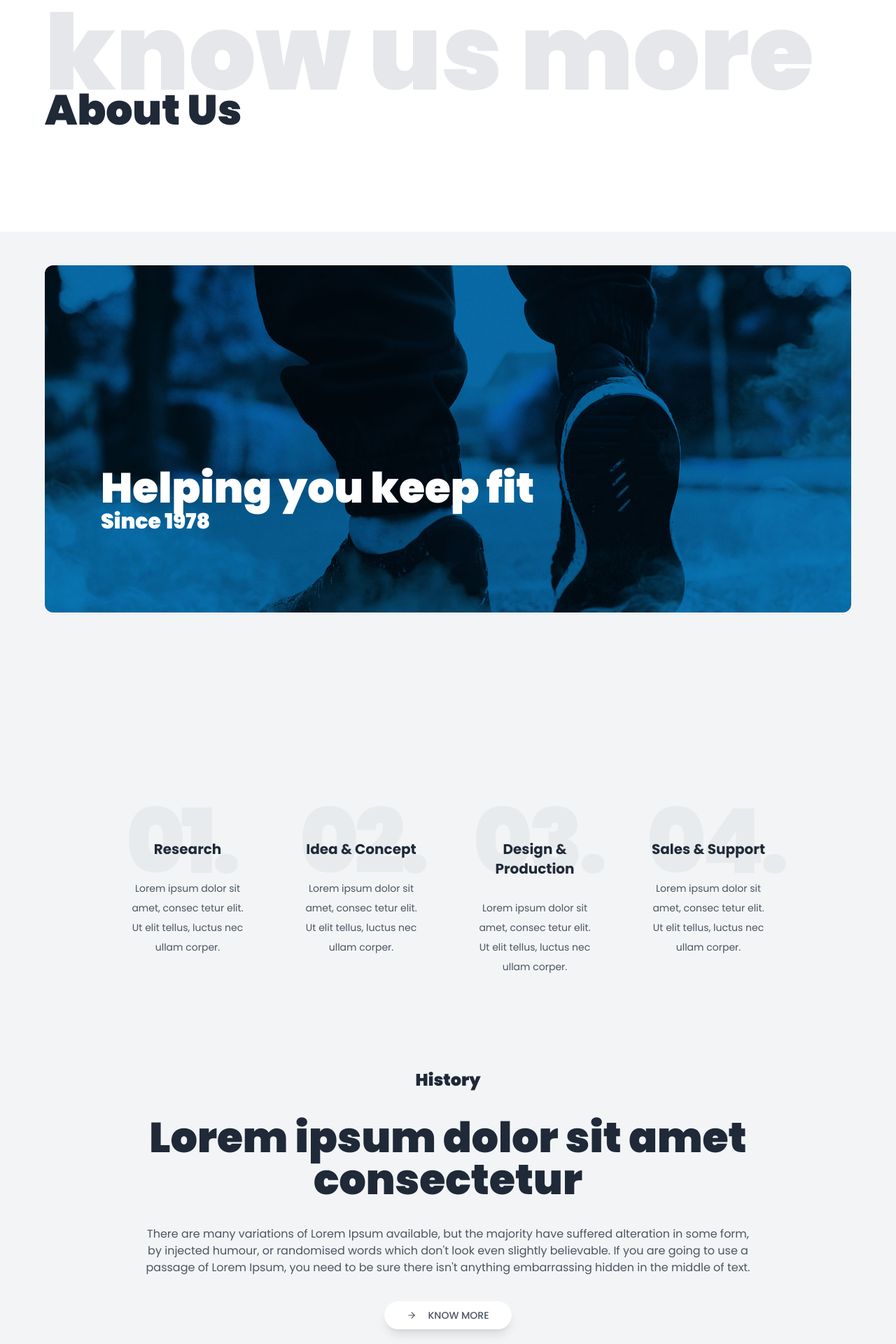
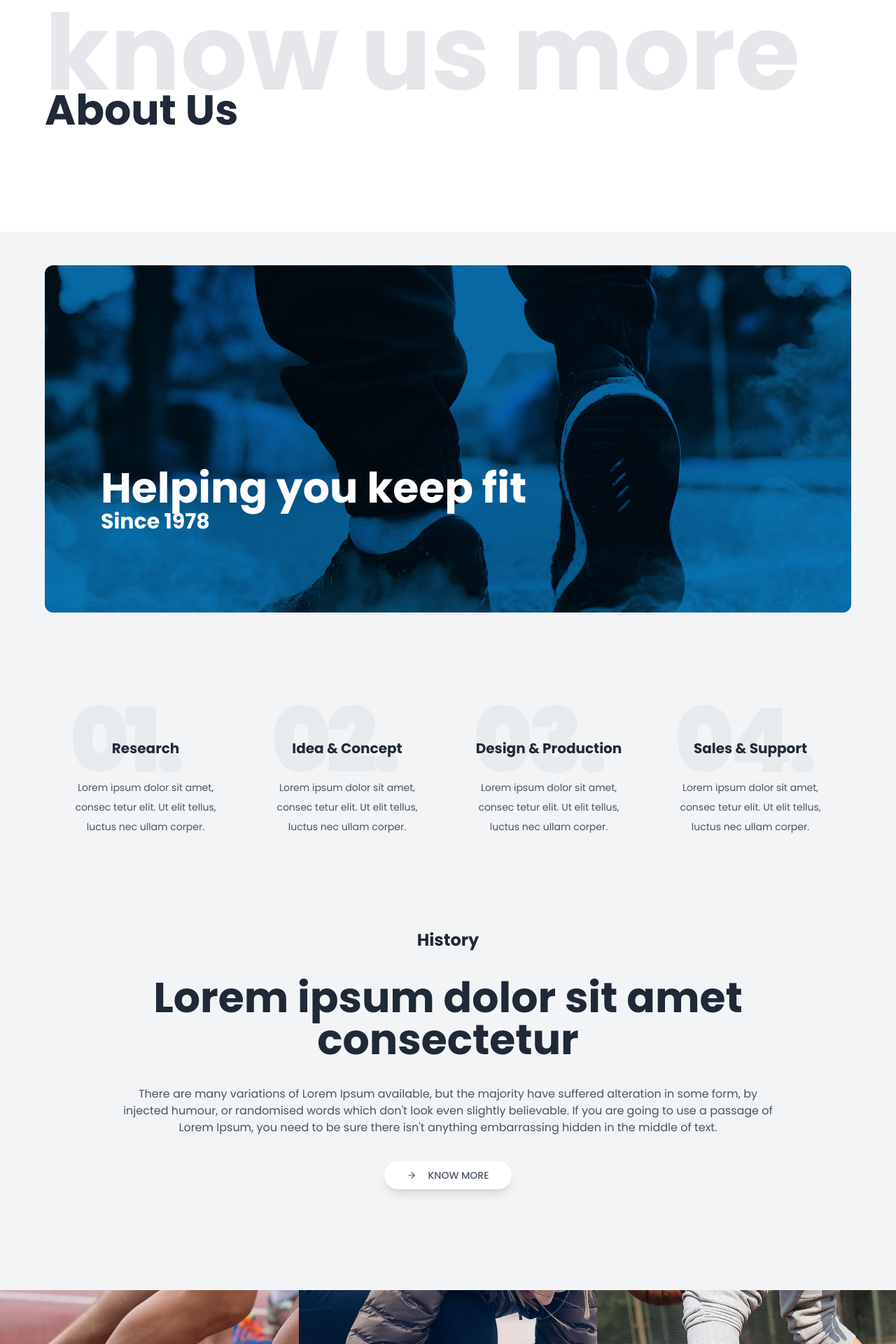
Before and after one commit to imarcowenzel/sneaker-peek-store, a Next.js app: page /about in a window 1280 px wide. Shown: the part 220-2140 px from the top of the page at 70% size. Built offline with nearby package versions, Linux system fonts and the light colour scheme.

Commit message:
Refactoring about and contact

```diff
--- a/src/app/(root)/(routes)/about/page.tsx
+++ b/src/app/(root)/(routes)/about/page.tsx
@@ -20,8 +20,9 @@ const About = () => {
 
       <article className="px-5 py-8 md:p-12">
         <div className="mx-auto flex w-full max-w-3xl md:max-w-5xl lg:max-w-6xl 2xl:max-w-7xl">
+
           <div
-            className="item-start flex w-full flex-col rounded-xl bg-cover bg-no-repeat px-9 pb-11 pt-40 font-black text-white md:p-12 md:pt-52 lg:px-20 lg:pb-28 lg:pt-72"
+            className="item-start flex w-full flex-col rounded-xl bg-cover bg-no-repeat px-9 pb-11 pt-40 font-bold text-white md:p-12 md:pt-52 lg:px-20 lg:pb-28 lg:pt-72"
             style={{ backgroundImage: "url('/sport-shoes-blue.jpg')" }}
           >
             <h2 className="text-4xl md:text-5xl lg:text-6xl">
@@ -30,14 +31,16 @@ const About = () => {
             <h2 className="text-xl lg:text-3xl">Since 1978</h2>
           </div>
         </div>
+
       </article>
 
-      <article className="w-full bg-cover bg-fixed bg-center px-8 py-14 lg:px-40 xl:py-36 2xl:p-14">
+      <article className="w-full bg-cover bg-fixed bg-center px-8 py-14 lg:px-20 xl:py-0 2xl:p-14 flex flex-col justify-center items-center">
 
         <Benefits />
-        <div className="mx-auto flex max-w-3xl flex-col gap-y-9 md:max-w-5xl md:items-center md:text-center lg:max-w-7xl">
-          <h3 className="text-2xl font-black text-gray-800">History</h3>
-          <h1 className="text-4xl font-black text-gray-800 md:text-5xl lg:text-6xl">
+
+        <div className="mx-auto flex max-w-4xl flex-col gap-y-9 md:max-w-5xl pb-36 md:items-center md:text-center xl:mx-0 justify-center w-full lg:max-7xl">
+          <h3 className="text-2xl font-bold text-gray-800">History</h3>
+          <h1 className="text-4xl font-bold text-gray-800 md:text-5xl lg:text-6xl">
             Lorem ipsum dolor sit amet consectetur
           </h1>
           <p className="text-justify text-sm leading-7 md:px-12 md:text-center lg:text-base 2xl:px-64">
@@ -62,7 +65,7 @@ const About = () => {
             }}
           >
             <div className="mx-auto flex pb-[10%] pt-[100%]">
-              <h2 className="text-3xl font-black italic text-white md:text-4xl lg:text-5xl">
+              <h2 className="text-3xl font-bold italic text-white md:text-4xl lg:text-5xl">
                 {title}
               </h2>
             </div>
--- /dev/null
+++ b/src/app/(root)/(routes)/contact/components/contact-details.tsx
@@ -0,0 +1,52 @@
+import { Metadata } from "next";
+
+import { contactDetailsData, contactPhoneData } from "@/utils/data";
+
+const ContactDetails = () => {
+  return (
+    <>
+      <article className="flex w-full justify-center px-8 pb-14 pt-10 md:px-14 md:pb-14 lg:pb-32 lg:pt-20">
+        <div className="flex w-full max-w-5xl flex-col items-center justify-evenly gap-y-12 md:flex-row">
+          {contactPhoneData.map((data) => (
+            <div key={data.key} className="flex flex-col items-center gap-y-2">
+              <data.icon className="h-14 w-14 text-primary" />
+              <div className="flex flex-col items-center">
+                <p className="text-xl font-bold text-gray-800 lg:text-3xl">
+                  {data.phone}
+                </p>
+                <p className="text-sm">{data.description}</p>
+              </div>
+            </div>
+          ))}
+        </div>
+      </article>
+
+      <article className="flex w-full justify-center  px-8 py-14 md:p-14">
+        <div className="flex w-full max-w-3xl flex-col items-center justify-between gap-y-12 md:max-w-5xl md:flex-row md:gap-x-12 md:gap-y-0 lg:max-w-7xl xl:gap-x-36">
+          <iframe
+            loading="lazy"
+            src="https://maps.google.com/maps?q=212%207th%20St%20SE%2C%20Washington%2C%20DC%2020003%2C%20USA&amp;t=m&amp;z=12&amp;output=embed&amp;iwloc=near"
+            title="212 7th St SE, Washington, DC 20003, USA"
+            aria-label="212 7th St SE, Washington, DC 20003, USA"
+            className="h-full w-full"
+          />
+          <div className="flex w-full flex-col gap-y-12 ">
+            <h1 className="text-4xl font-bold">Contact Details</h1>
+
+            {contactDetailsData.map((data) => (
+              <div key={data.key} className="flex flex-col gap-y-2">
+                <h2 className="text-xl font-bold">{data.title}</h2>
+                <p
+                  className="text-sm"
+                  dangerouslySetInnerHTML={{ __html: data.description }}
+                />
+              </div>
+            ))}
+          </div>
+        </div>
+      </article>
+    </>
+  );
+};
+
+export default ContactDetails;
--- /dev/null
+++ b/src/app/(root)/(routes)/contact/components/quick-assist.tsx
@@ -0,0 +1,56 @@
+import {
+  Accordion,
+  AccordionContent,
+  AccordionItem,
+  AccordionTrigger,
+} from "@/components/ui/accordion";
+import { contactAccordionData } from "@/utils/data";
+
+const QuickAssist = () => {
+  return (
+    <article className="flex w-full justify-center px-5 py-12 md:p-12 lg:px-0 lg:py-32">
+      <div className="flex w-full max-w-5xl flex-col items-center gap-y-5 md:gap-y-10">
+        <h1 className="text-center text-4xl font-bold md:text-5xl 2xl:text-6xl">
+          Quick Assist
+        </h1>
+
+        <div className="grid w-full grid-cols-1 gap-y-8 md:grid-cols-2 md:gap-x-12 md:gap-y-0 lg:max-w-5xl xl:max-w-7xl">
+          <Accordion type="single" collapsible className="w-full">
+            {contactAccordionData.map((contactData) => (
+              <AccordionItem
+                value={`value-${contactData.key}`}
+                key={contactData.key}
+                className="w-full"
+              >
+                <AccordionTrigger className="whitespace-nowrap px-4 py-3 text-left text-sm md:text-base">
+                  {contactData.title}
+                </AccordionTrigger>
+                <AccordionContent className="bg-white px-4 pt-4 text-sm md:text-base">
+                  {contactData.description}
+                </AccordionContent>
+              </AccordionItem>
+            ))}
+          </Accordion>
+
+          <Accordion type="single" collapsible className="w-full">
+            {contactAccordionData.map((contactData) => (
+              <AccordionItem
+                value={`value-${contactData.key}`}
+                key={contactData.key}
+              >
+                <AccordionTrigger className="px-4 py-3 text-sm md:text-base">
+                  {contactData.title}
+                </AccordionTrigger>
+                <AccordionContent className="bg-white px-4 pt-4 text-sm md:text-base">
+                  {contactData.description}
+                </AccordionContent>
+              </AccordionItem>
+            ))}
+          </Accordion>
+        </div>
+      </div>
+    </article>
+  );
+};
+
+export default QuickAssist;
--- a/src/app/(root)/(routes)/contact/page.tsx
+++ b/src/app/(root)/(routes)/contact/page.tsx
@@ -1,14 +1,8 @@
 import { Metadata } from "next";
 
-import {
-  Accordion,
-  AccordionContent,
-  AccordionItem,
-  AccordionTrigger,
-} from "@/components/ui/accordion";
-import { contactAccordionData, contactDetailsData, contactPhoneData } from "@/utils/data";
 import Banner from "@/components/banner";
-
+import ContactDetails from "./components/contact-details";
+import QuickAssist from "./components/quick-assist";
 
 export const metadata: Metadata = {
   title: "Contact - Sneaker Peek",
@@ -17,94 +11,10 @@ export const metadata: Metadata = {
 
 const Contact = () => {
   return (
-    <section className="flex min-w-[375px] flex-col">
+    <section className="flex flex-col">
       <Banner title="Contact Us" subtitle="get in touch" />
-
-      {/* Quick Assist */}
-      <article className="flex w-full justify-center px-5 py-12 md:p-12 lg:px-0 lg:py-32">
-        <div className="flex w-full max-w-5xl flex-col items-center gap-y-5 md:gap-y-10">
-          <h1 className="text-center text-4xl font-bold md:text-5xl 2xl:text-6xl">
-            Quick Assist
-          </h1>
-
-          <div className="grid w-full grid-cols-1 gap-y-8 md:grid-cols-2 md:gap-x-12 md:gap-y-0 lg:max-w-5xl xl:max-w-7xl">
-            <Accordion type="single" collapsible className="w-full">
-              {contactAccordionData.map((contactData) => (
-                <AccordionItem
-                  value={`value-${contactData.key}`}
-                  key={contactData.key}
-                  className="w-full"
-                >
-                  <AccordionTrigger className="whitespace-nowrap px-4 py-3 text-left text-sm md:text-base">
-                    {contactData.title}
-                  </AccordionTrigger>
-                  <AccordionContent className="bg-white px-4 pt-4 text-sm md:text-base">
-                    {contactData.description}
-                  </AccordionContent>
-                </AccordionItem>
-              ))}
-            </Accordion>
-
-            <Accordion type="single" collapsible className="w-full">
-              {contactAccordionData.map((contactData) => (
-                <AccordionItem
-                  value={`value-${contactData.key}`}
-                  key={contactData.key}
-                >
-                  <AccordionTrigger className="px-4 py-3 text-sm md:text-base">
-                    {contactData.title}
-                  </AccordionTrigger>
-                  <AccordionContent className="bg-white px-4 pt-4 text-sm md:text-base">
-                    {contactData.description}
-                  </AccordionContent>
-                </AccordionItem>
-              ))}
-            </Accordion>
-          </div>
-        </div>
-      </article>
-
-      {/* Contact Details */}
-      <article className="flex w-full justify-center px-8 pb-14 pt-10 md:px-14 md:pb-14 lg:pb-32 lg:pt-20">
-        <div className="flex w-full max-w-5xl flex-col items-center justify-evenly gap-y-12 md:flex-row">
-          {contactPhoneData.map((data) => (
-            <div key={data.key} className="flex flex-col items-center gap-y-2">
-              <data.icon className="h-14 w-14 text-primary" />
-              <div className="flex flex-col items-center">
-                <p className="text-xl font-black text-gray-800 lg:text-3xl">
-                  {data.phone}
-                </p>
-                <p className="text-sm">{data.description}</p>
-              </div>
-            </div>
-          ))}
-        </div>
-      </article>
-
-      <article className="flex w-full justify-center  px-8 py-14 md:p-14">
-        <div className="flex w-full max-w-3xl flex-col items-center justify-between gap-y-12 md:max-w-5xl md:flex-row md:gap-x-12 md:gap-y-0 lg:max-w-7xl xl:gap-x-36">
-          <iframe
-            loading="lazy"
-            src="https://maps.google.com/maps?q=212%207th%20St%20SE%2C%20Washington%2C%20DC%2020003%2C%20USA&amp;t=m&amp;z=12&amp;output=embed&amp;iwloc=near"
-            title="212 7th St SE, Washington, DC 20003, USA"
-            aria-label="212 7th St SE, Washington, DC 20003, USA"
-            className="h-full w-full"
-          />
-          <div className="flex w-full flex-col gap-y-12 ">
-            <h1 className="text-4xl font-black">Contact Details</h1>
-
-            {contactDetailsData.map((data) => (
-              <div key={data.key} className="flex flex-col gap-y-2">
-                <h2 className="text-xl font-black">{data.title}</h2>
-                <p
-                  className="text-sm"
-                  dangerouslySetInnerHTML={{ __html: data.description }}
-                />
-              </div>
-            ))}
-          </div>
-        </div>
-      </article>
+      <QuickAssist />
+      <ContactDetails />
     </section>
   );
 };
--- a/src/components/banner.tsx
+++ b/src/components/banner.tsx
@@ -4,10 +4,10 @@ const Banner = ({ title, subtitle }: { title: string; subtitle: string }) => {
     <article className="px-5 pb-12 pt-20 md:p-12 md:pt-24 lg:px-0 lg:py-36 bg-white">
       <div className="mx-auto w-full max-w-3xl md:max-w-5xl lg:max-w-6xl 2xl:max-w-7xl">
         <div className="flex w-full flex-col items-start">
-          <h1 className="text-4xl font-black text-gray-200 md:text-7xl xl:text-[150px]">
+          <h1 className="text-4xl font-bold text-gray-200 md:text-7xl xl:text-[150px]">
             {subtitle}
           </h1>
-          <h1 className="text-4xl font-black text-gray-800 md:-mt-3 md:text-5xl lg:-mt-6 lg:text-6xl">
+          <h1 className="text-4xl font-bold text-gray-800 md:-mt-3 md:text-5xl lg:-mt-6 lg:text-6xl">
             {title}
           </h1>
         </div>
```
Also changed, not shown: src/app/(root)/(routes)/shop/components/filter-sort-bar.tsx (+4 -5 lines).
